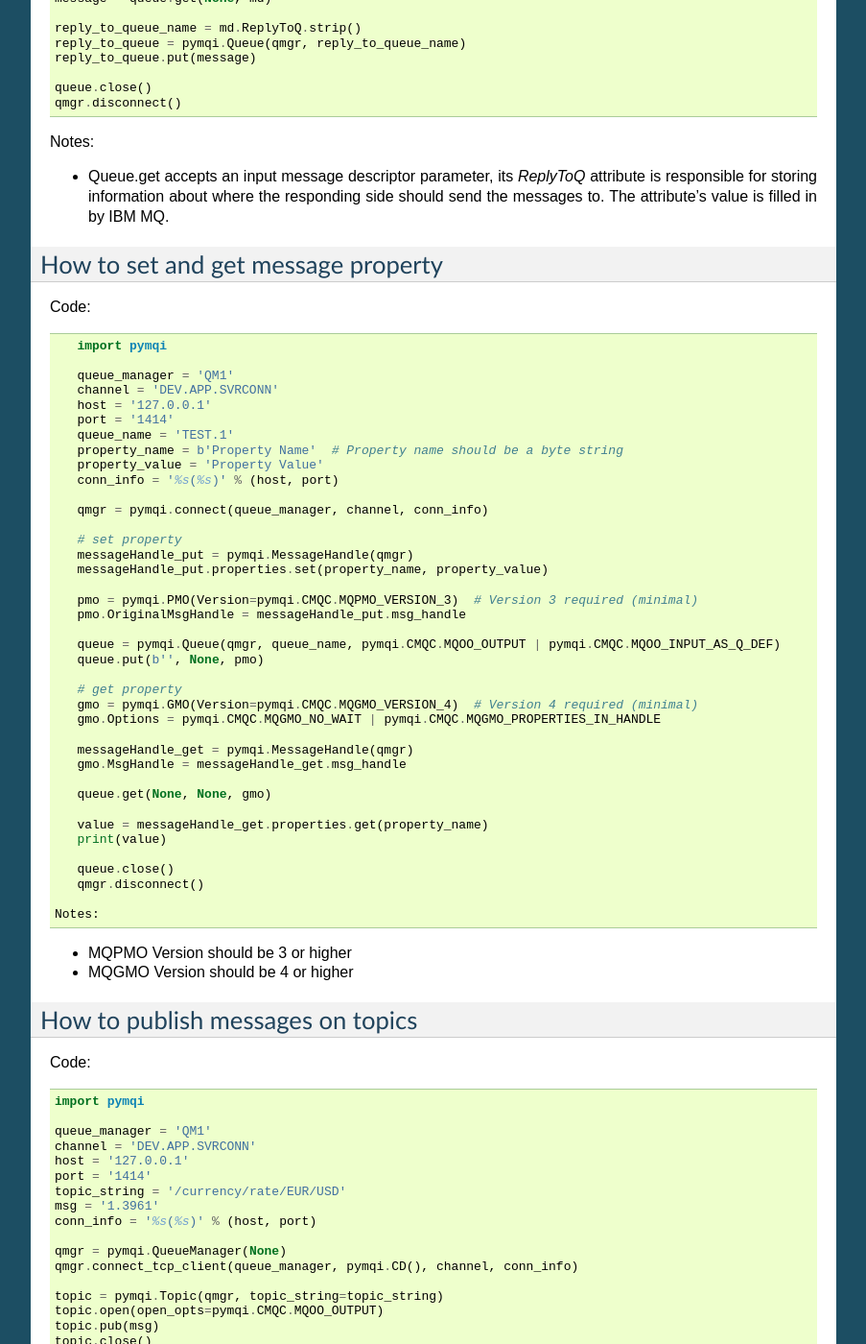
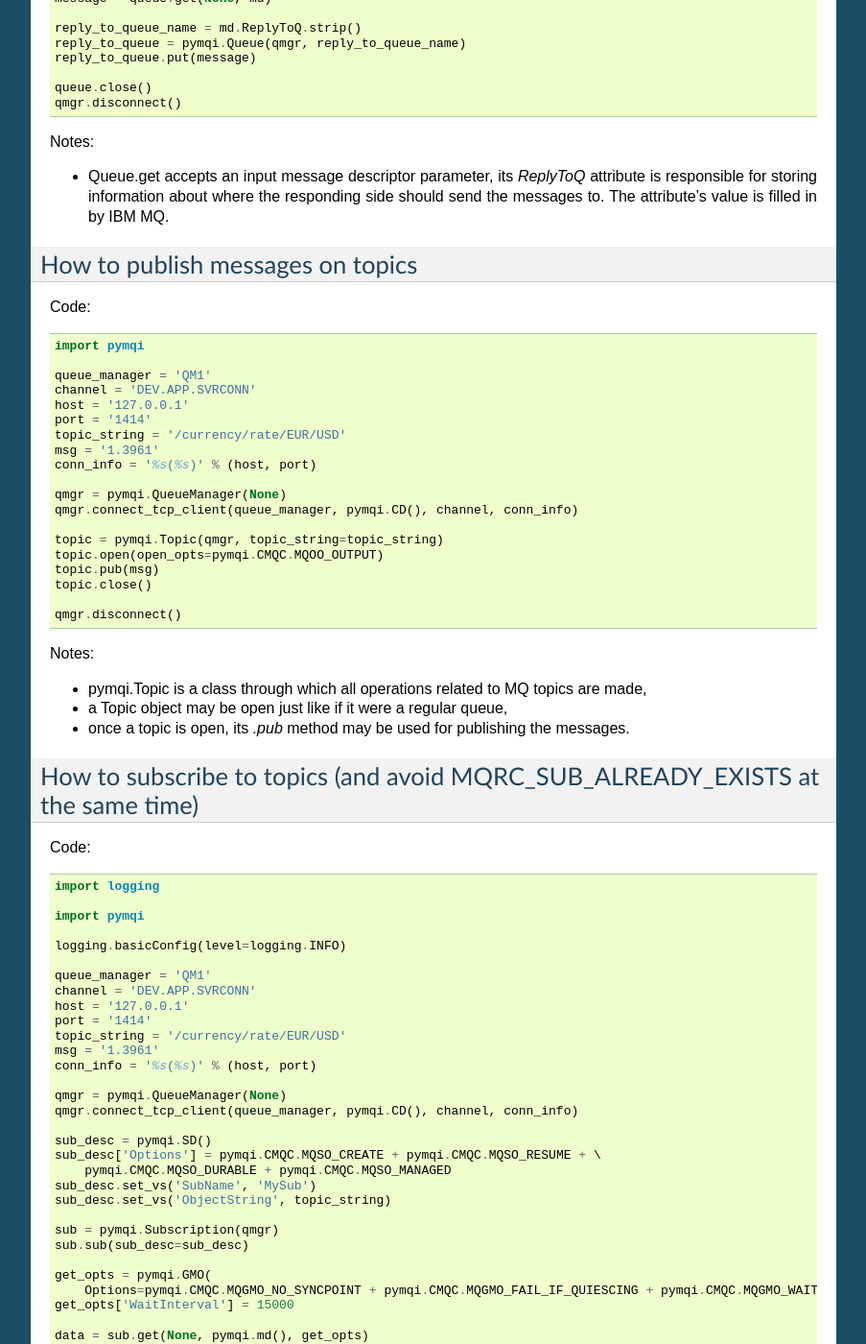
Before and after one commit to dsuch/pymqi, a Sphinx documentation site: the page built from docs/examples.rst, in a window 1280 px wide and 1400 px high, scrolled down 5477 px. Shown: the whole window at 96% size, without its empty margins (198-1101 px from the left). Built offline with Sphinx 7.4.7, drawn with Linux system fonts in a browser that asks for light colours; some of the changed text lies outside the part shown.

Commit message:
Revert "Example for message property is added"

```diff
--- a/docs/examples.rst
+++ b/docs/examples.rst
@@ -333,7 +333,7 @@
     host = '127.0.0.1'
     port = '1414'
     queue_name = 'TEST.1'
-    message = 'Here''s a reply'
+    message = 'Here's a reply'
     conn_info = '%s(%s)' % (host, port)
 
     qmgr = pymqi.connect(queue_manager, channel, conn_info)
@@ -356,54 +356,6 @@
   responsible for storing information about where the responding side should
   send the messages to. The attribute's value is filled in by IBM MQ.
 
-===================================
-How to set and get message property
-===================================
-
-Code::
-
-    import pymqi
-
-    queue_manager = 'QM1'
-    channel = 'DEV.APP.SVRCONN'
-    host = '127.0.0.1'
-    port = '1414'
-    queue_name = 'TEST.1'
-    property_name = b'Property Name'  # Property name should be a byte string
-    property_value = 'Property Value'
-    conn_info = '%s(%s)' % (host, port)
-
-    qmgr = pymqi.connect(queue_manager, channel, conn_info)
-
-    # set property
-    messageHandle_put = pymqi.MessageHandle(qmgr)
-    messageHandle_put.properties.set(property_name, property_value)
-
-    pmo = pymqi.PMO(Version=pymqi.CMQC.MQPMO_VERSION_3)  # Version 3 required (minimal)
-    pmo.OriginalMsgHandle = messageHandle_put.msg_handle
-
-    queue = pymqi.Queue(qmgr, queue_name, pymqi.CMQC.MQOO_OUTPUT | pymqi.CMQC.MQOO_INPUT_AS_Q_DEF)
-    queue.put(b'', None, pmo)
-
-    # get property
-    gmo = pymqi.GMO(Version=pymqi.CMQC.MQGMO_VERSION_4)  # Version 4 required (minimal)
-    gmo.Options = pymqi.CMQC.MQGMO_NO_WAIT | pymqi.CMQC.MQGMO_PROPERTIES_IN_HANDLE
-
-    messageHandle_get = pymqi.MessageHandle(qmgr)
-    gmo.MsgHandle = messageHandle_get.msg_handle
-
-    queue.get(None, None, gmo)
-
-    value = messageHandle_get.properties.get(property_name)
-    print(value)
-
-    queue.close()
-    qmgr.disconnect()
-
- Notes:
-
-* MQPMO Version should be 3 or higher
-* MQGMO Version should be 4 or higher
 
 ==========================================
 How to publish messages on topics
```
